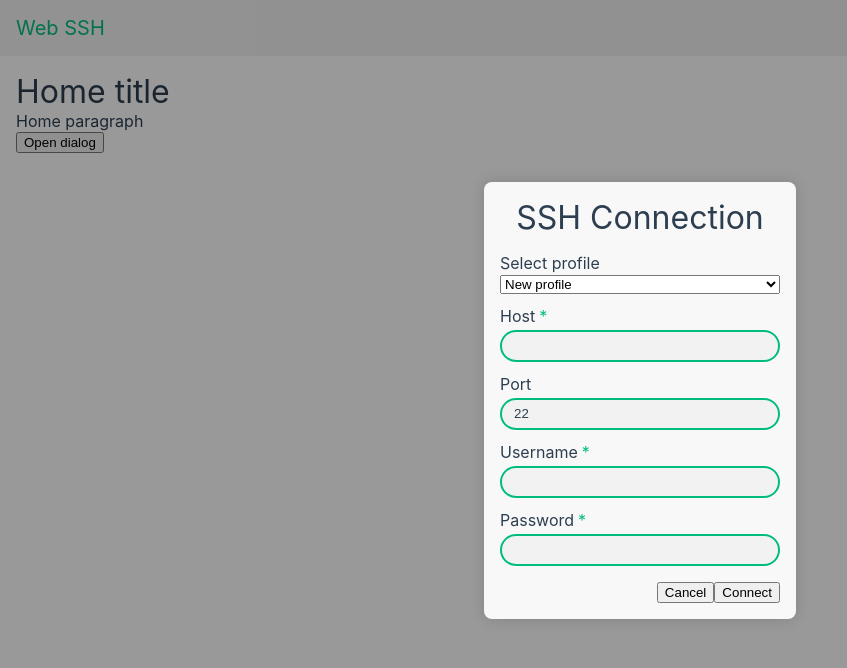
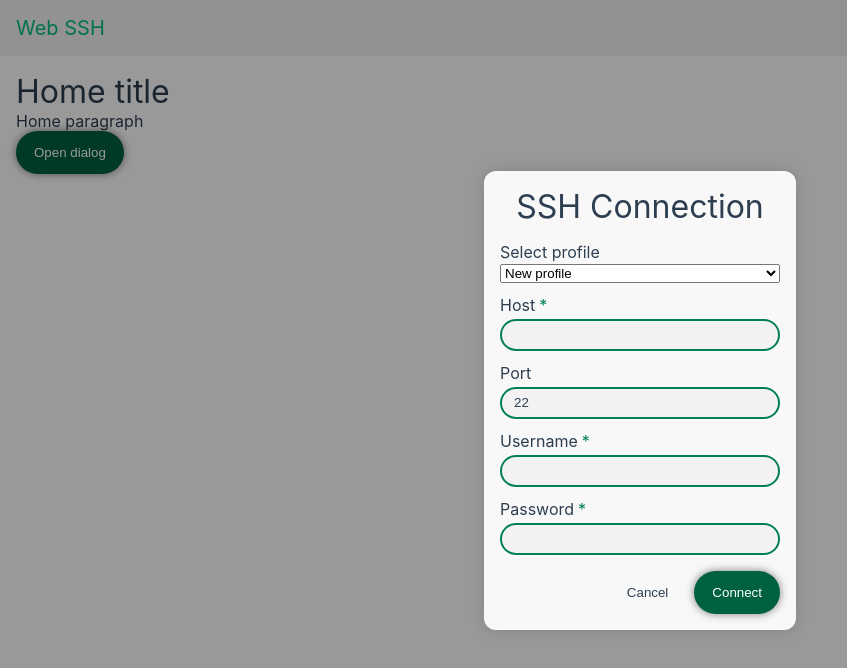
Before and after one commit to WKHAllen/web-ssh, a Vue app: page / in a window 1280 px wide. Shown: the top 668 px of the page, without its empty margins (0-847 px from the left). Built offline with nearby package versions, Linux system fonts and the light colour scheme.

Commit message:
Add button control

```diff
--- a/src/assets/base.css
+++ b/src/assets/base.css
@@ -19,7 +19,7 @@
   --green-hover: hsla(160, 100%, 37%, 0.2);
 
   --padding: 16px;
-  --border-radius: 8px;
+  --border-radius: 12px;
   --box-shadow: 0 0 16px rgba(63, 63, 63, 0.25);
   --dialog-animation-duration: 0.15s;
 }
@@ -114,6 +114,11 @@ a,
   --control-height: 32px;
   --control-border-radius: calc(var(--control-height) / 2);
   --control-spacing: 12px;
+
+  --control-color-lighter: hsl(160, 100%, 31%);
+  --control-color-light: hsl(160, 100%, 25%);
+  --control-color-medium: hsl(160, 100%, 19%);
+  --control-color-dark: hsla(160, 100%, 13%);
 }
 
 .form-control {
@@ -128,13 +133,22 @@ a,
 
 .form-control label {
   display: inline-block;
-  margin-bottom: 4px;
+  padding-bottom: 4px;
+  transition: all 0.1s linear;
+}
+
+.form-control:focus-within label {
+  color: var(--color-heading);
 }
 
 .form-control.form-control-required label::after {
   content: "*";
   margin-left: 4px;
-  color: var(--green);
+  color: var(--control-color-light);
+}
+
+.form-control.form-control-required:focus-within label::after {
+  color: var(--control-color-lighter);
 }
 
 .form-control-inner {
@@ -143,12 +157,57 @@ a,
   padding: 4px max(6px, calc(var(--control-border-radius) * 0.75));
   background-color: var(--color-background-mute);
   color: var(--color-text);
-  border: 2px solid var(--green);
-  outline: 0px solid var(--green-hover);
+  border: 2px solid var(--control-color-light);
+  outline: 0px solid var(--control-color-dark);
   transition: all 0.1s linear;
+}
+
+.form-control-inner:hover {
+  border: 2px solid var(--control-color-lighter);
 }
 
 .form-control-inner:focus {
   color: var(--color-heading);
-  outline: 4px solid var(--green-hover);
+  border: 2px solid var(--control-color-lighter);
+  outline: 4px solid var(--control-color-dark);
 }
+
+.form-button {
+  cursor: pointer;
+  background-color: var(--control-color-medium);
+  color: white;
+  padding: 12px 16px;
+  border-radius: 100vmin;
+  border: 2px solid transparent;
+  outline: 0px solid var(--control-color-dark);
+  box-shadow: 0 0 8px rgba(0, 0, 0, 0.5);
+  transition: all 0.1s linear;
+}
+
+.form-button:hover {
+  background-color: var(--control-color-light);
+}
+
+.form-button:focus {
+  outline: 4px solid var(--control-color-dark);
+}
+
+.form-button.form-button-secondary {
+  background-color: rgba(127, 127, 127, 0);
+  color: var(--color-heading);
+  box-shadow: none;
+}
+
+.form-button.form-button-secondary:hover {
+  background-color: rgba(127, 127, 127, 0.1);
+}
+
+.form-button.form-button-outline {
+  background-color: rgba(127, 127, 127, 0);
+  color: var(--color-heading);
+  border: 2px solid var(--control-color-light);
+}
+
+.form-button.form-button-outline:hover {
+  background-color: rgba(127, 127, 127, 0.1);
+}
--- a/src/components/DialogComponent.vue
+++ b/src/components/DialogComponent.vue
@@ -141,5 +141,6 @@ watch(
   flex-direction: row;
   justify-content: end;
   align-items: center;
+  gap: 8px;
 }
 </style>
--- /dev/null
+++ b/src/components/controls/ButtonControl.vue
@@ -0,0 +1,29 @@
+<script setup lang="ts">
+type ButtonControlType = "button" | "submit";
+type ButtonStyleType = "primary" | "secondary" | "outline";
+
+const props = defineProps<{
+  type?: ButtonControlType;
+  styleType?: ButtonStyleType;
+}>();
+
+defineEmits<{
+  (e: "click"): void;
+}>();
+</script>
+
+<template>
+  <button
+    :class="{
+      'form-button': true,
+      'form-button-secondary': props.styleType === 'secondary',
+      'form-button-outline': props.styleType === 'outline',
+    }"
+    :type="type ?? 'button'"
+    @click="$emit('click')"
+  >
+    <slot></slot>
+  </button>
+</template>
+
+<style scoped></style>
--- a/src/components/controls/NumberInputControl.vue
+++ b/src/components/controls/NumberInputControl.vue
@@ -57,7 +57,7 @@ function validateKeyPress(event: KeyboardEvent): boolean {
     <input
       class="form-control-inner"
       type="text"
-      id="'number-input-' + label"
+      :id="'number-input-' + label"
       :value="modelValue"
       @input="$emit('update:modelValue', Number(($event.target as HTMLInputElement).value))"
       :required="required ?? 'false'"
--- a/src/views/HomeView.vue
+++ b/src/views/HomeView.vue
@@ -4,6 +4,7 @@ import DialogComponent from "@/components/DialogComponent.vue";
 import TextInputControl from "@/components/controls/TextInputControl.vue";
 import NumberInputControl from "../components/controls/NumberInputControl.vue";
 import * as connectionStorage from "@/services/connection-storage";
+import ButtonControl from "../components/controls/ButtonControl.vue";
 
 const connectionDialogOpen = ref(true);
 
@@ -19,9 +20,9 @@ const sshPassword = ref("");
 <template>
   <h1>Home title</h1>
   <p>Home paragraph</p>
-  <button type="button" @click="connectionDialogOpen = true">
-    Open dialog
-  </button>
+  <ButtonControl type="button" @click="connectionDialogOpen = true"
+    >Open dialog</ButtonControl
+  >
   <DialogComponent
     :dialog-open="connectionDialogOpen"
     size="small"
@@ -70,10 +71,12 @@ const sshPassword = ref("");
       ></TextInputControl>
     </template>
     <template #dialog-actions>
-      <button type="button" @click="connectionDialogOpen = false">
-        Cancel
-      </button>
-      <button type="button" @click="() => {}">Connect</button>
+      <ButtonControl
+        @click="connectionDialogOpen = false"
+        style-type="secondary"
+        >Cancel</ButtonControl
+      >
+      <ButtonControl @click="() => {}">Connect</ButtonControl>
     </template>
   </DialogComponent>
 </template>
```
